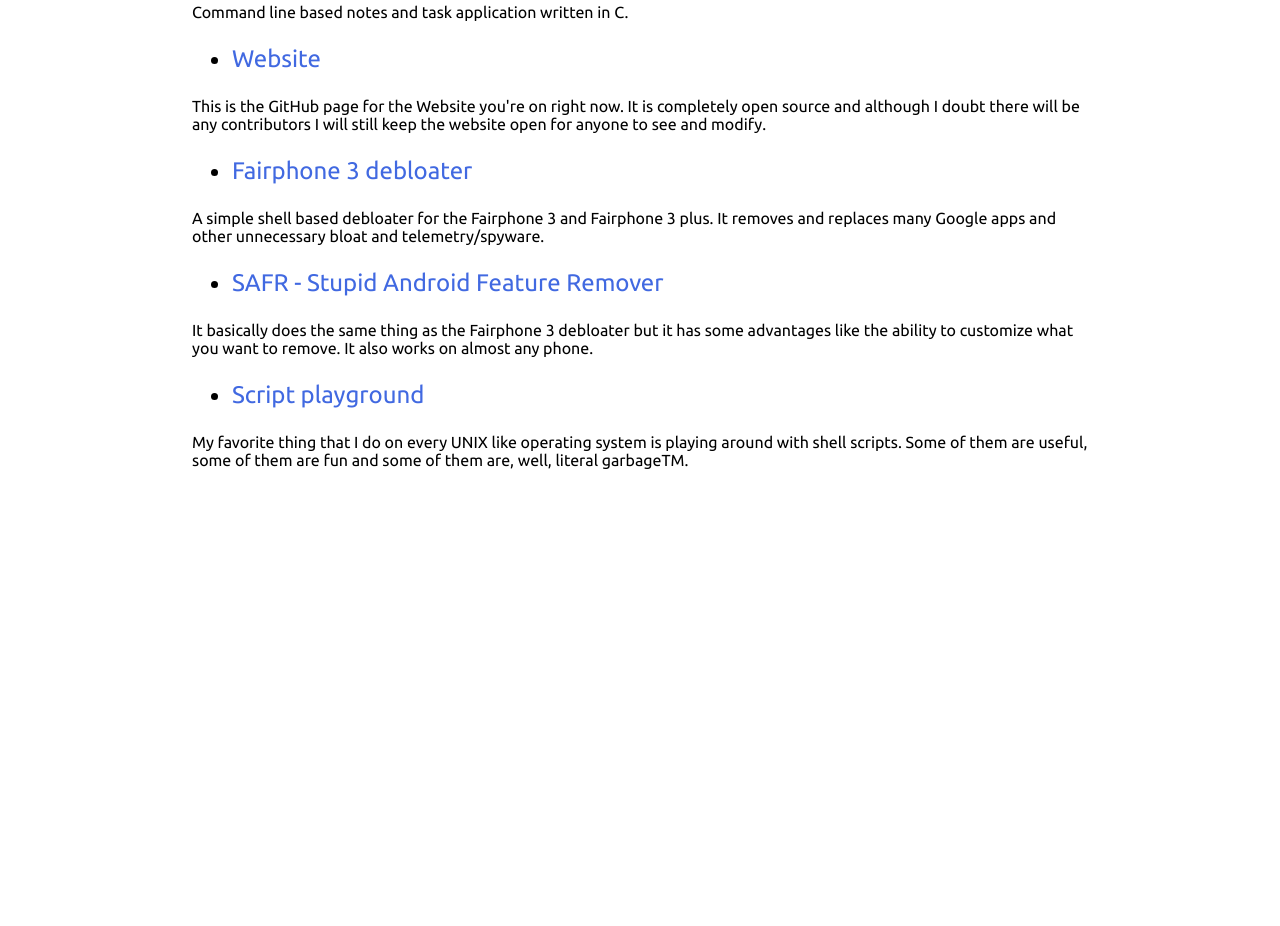
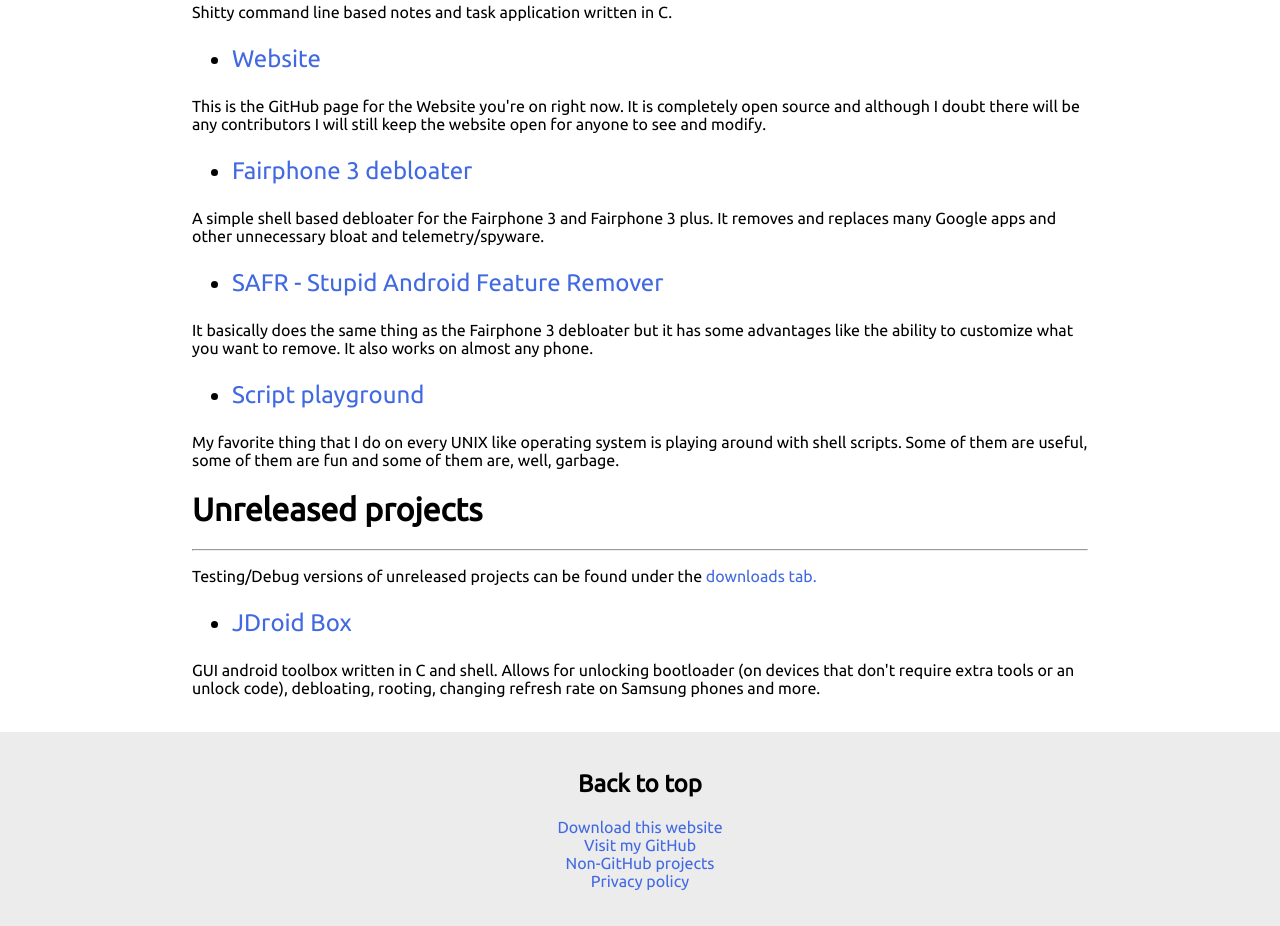
Before and after one commit to syph1000/Website, a plain HTML site: page projects.html in a window 1280 px wide. Shown: the part 203-1129 px from the top of the page. Before the commit the page ends 800 px from the top, so only its background shows below. Drawn offline with Linux system fonts and the light colour scheme.

Commit message:
Updated some text

```diff
--- a/projects.html
+++ b/projects.html
@@ -87,12 +87,12 @@
       </center>
     </div>
     </header>
-    <main id="resize_main">
+    <main id="resize_main" name="TOP">
         <h1>My personal projects</h1>
         <hr>
 
         <ul class="project_header"><li><a href="https://github.com/JBNCK/CLINOTE">CLINOTE</a></li></ul>
-        <p>Command line based notes and task application written in C.</p>
+        <p>Shitty command line based notes and task application written in C.</p>
 
         <ul class="project_header"><li><a href="https://github.com/JBNCK/Website">Website</a></li></ul>
         <p>This is the GitHub page for the Website you're on right now. It is completely open source and although I doubt there will be any contributors I will still keep the website open for anyone to see and modify.</p>
@@ -104,8 +104,33 @@
         <p>It basically does the same thing as the Fairphone 3 debloater but it has some advantages like the ability to customize what you want to remove. It also works on almost any phone.</p>
 
         <ul class="project_header"><li><a href="https://github.com/JBNCK/script_playground">Script playground</a></li></ul>
-        <p>My favorite thing that I do on every UNIX like operating system is playing around with shell scripts. Some of them are useful, some of them are fun and some of them are, well, literal garbageTM.</p>
+        <p>My favorite thing that I do on every UNIX like operating system is playing around with shell scripts. Some of them are useful, some of them are fun and some of them are, well, garbage.</p>
 
+		<h1>Unreleased projects</h1>
+		<hr>
+		<p>Testing/Debug versions of unreleased projects can be found under the <a href="downloads.html">downloads tab.</a></p>
+
+		<ul class="project_header"><li><a href="https://">JDroid Box</a></li></ul>
+		<p>GUI android toolbox written in C and shell. Allows for unlocking bootloader (on devices that don't require extra tools or an unlock code), debloating, rooting, changing refresh rate on Samsung phones and more.</p>
+
+		<!--
+		<ul class="project_header"><li><a href="https://"></a></li></ul>
+		<p></p>
+		-->
     </main>
+	<footer>
+	<center>
+		<div class="bottom_footer">
+        <br> <h2><a style="color: black;" class="bottom_footer_up" href="#TOP">Back to top</a></h2>
+        <a href="http://github.com/JBNCK/Website">Download this website</a> <br>
+        <a href="http://github.com/JBNCK/">Visit my GitHub</a> <br>
+        <a href="downloads.html">Non-GitHub projects</a> <br>
+        <a href="about.html">Privacy policy</a> <br>
+
+        <a>  </a> <br>
+        <a>  </a> <br>
+      </div>
+     </center>
+	</footer>
   </body>
 </html>
```
Also changed, not shown: about.html (+4 -4 lines), downloads.html (+2 -5 lines), index.html (+1 -1 lines), CHANGELOG.txt.
